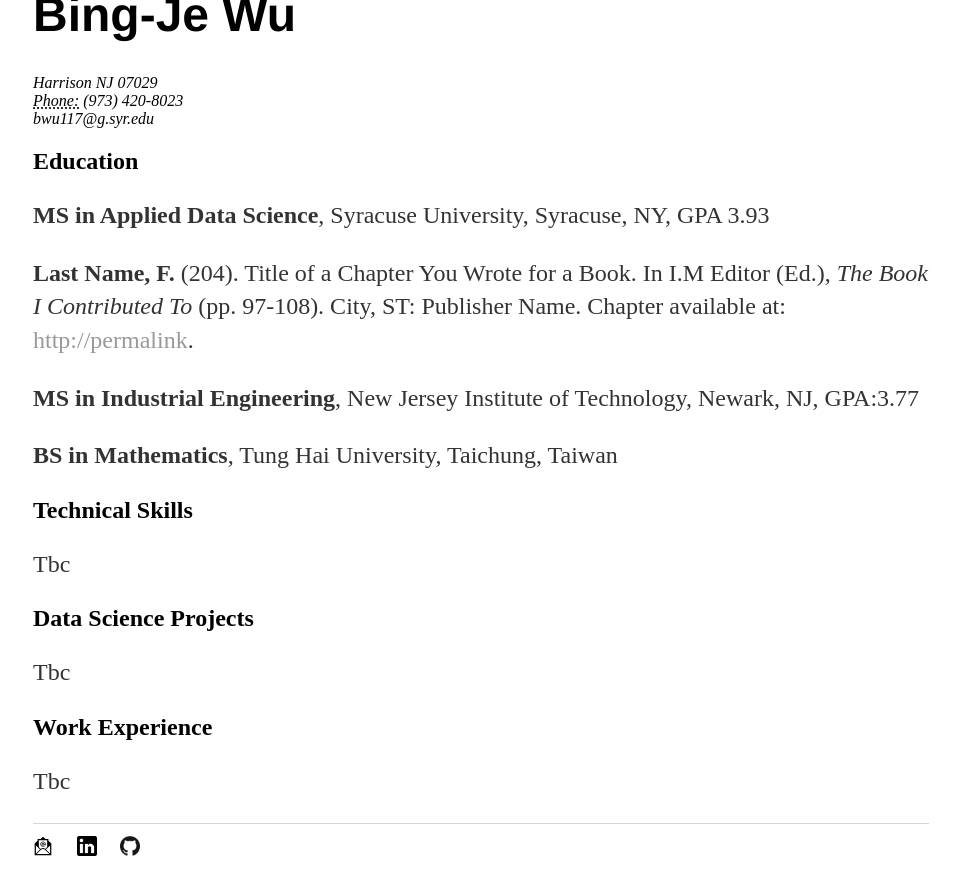
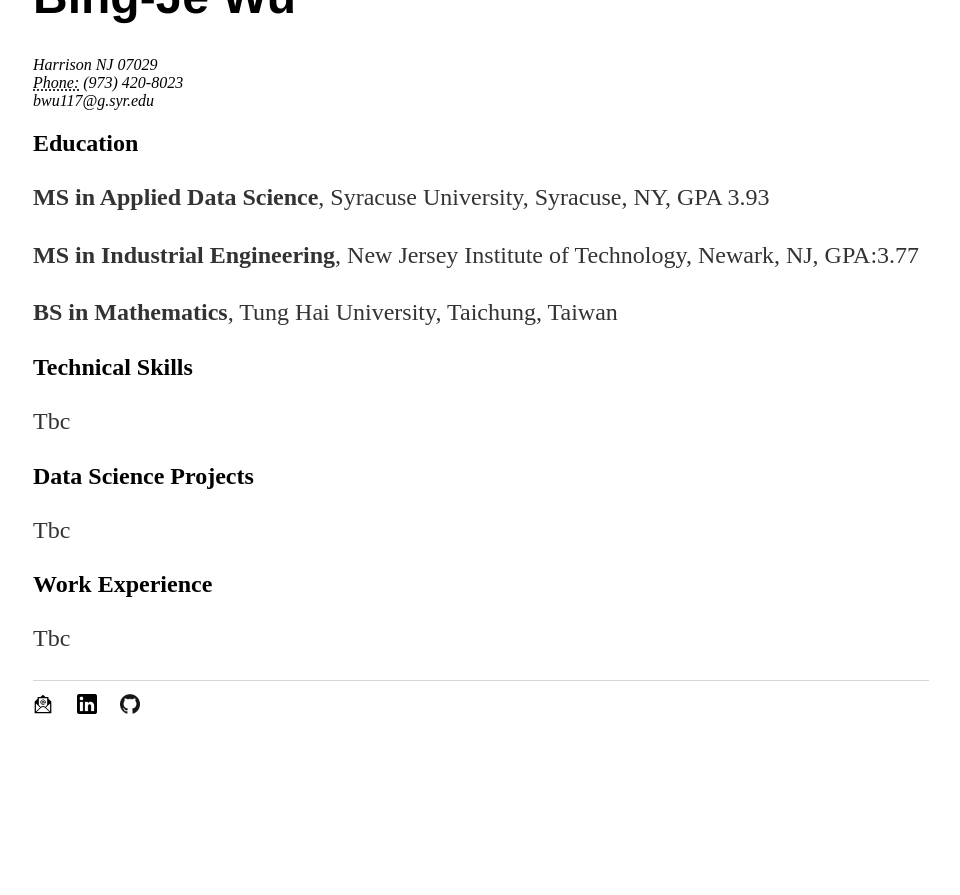
Before and after one commit to bing020815/bing020815.github.io, a Jekyll site: the page built from resume/index.html, in a window 1280 px wide and 900 px high, scrolled down 579 px. Shown: the top 895 px of the window, without its empty margins (159-1119 px from the left). Built offline with Jekyll 4.4.1, drawn with Linux system fonts in a browser that asks for light colours; after the commit the page ends 1353 px from its top, so only the background shows below that.

Commit message:
Update index.html

```diff
--- a/resume/index.html
+++ b/resume/index.html
@@ -4,7 +4,7 @@
 ---
 
 <div class="resume">
-	<br>
+	<body>
 	<a href="https://www.dropbox.com/s/peyg5ew762tll89/Resume.pdf?dl=0" class="download" title="Download Resume as PDF">Download Resume</a>
 					<h1>Bing-Je Wu</h1>
 					<address>
@@ -16,12 +16,10 @@
 					<h2>Education</h2>
 
 					<p><strong>MS in Applied Data Science</strong>, Syracuse University, Syracuse, NY, GPA 3.93</p>
-	<p><strong>Last Name, F.</strong> (204). Title of a Chapter You Wrote for a Book. In I.M Editor (Ed.), <em>The Book I Contributed To</em> (pp. 97-108). City, ST: Publisher Name. Chapter available at: <a href="#">http://permalink</a>.
 					<p><strong>MS in Industrial Engineering</strong>, New Jersey Institute of Technology, Newark, NJ, GPA:3.77 </p>
 					<p><strong>BS in Mathematics</strong>, Tung Hai University, Taichung, Taiwan</p>
 
         <h2>Technical Skills</h2>
-
 	  <p> Tbc </p>
 
 	<h2>Data Science Projects</h2>
@@ -29,4 +27,5 @@
 
 	<h2>Work Experience</h2>
           <p> Tbc </p>
+	</body>
 	</div>
```
